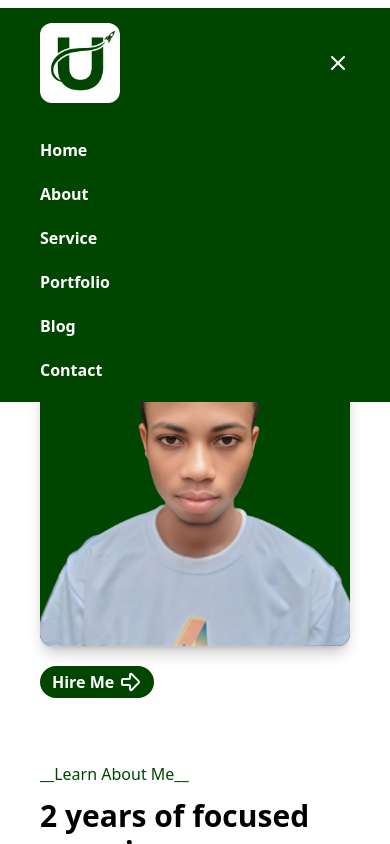
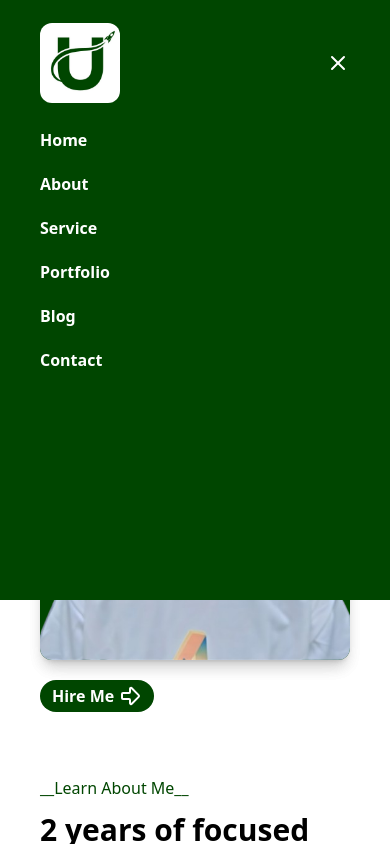
Before and after one commit to Usamagrowth/my-portfolio, a React (Vite) app: page / in a window 390 px wide. Both pictures are taken after a click on the element 338 px from the left and 63 px from the top of the page. Shown: the top 844 px of the page. Built offline with nearby package versions, Linux system fonts and the light colour scheme.

Commit message:
MobileNav

```diff
--- a/src/Components/Hero.jsx
+++ b/src/Components/Hero.jsx
@@ -3,7 +3,7 @@ import Awriter from "./Awriter";
 const Hero = () => {
 
   return (
-    <div className="flex pb-16 pt-36 px-10 flex-col gap-5">
+    <div className="flex pb-16 pt-12 px-10 flex-col gap-5">
     <span>
     <div className="lg:flex lg:space-x-96 lg:gap-x-48  items-center">
     <div>
--- a/src/Components/Navbar.jsx
+++ b/src/Components/Navbar.jsx
@@ -10,12 +10,12 @@ const mobileNav = () => {
 }
 
   return (
-    <div id="home" className="px-10  bg-[#004600] w-[100%] fixed" >
+    <div id="home" className="px-10 bg-[#004600] w-[100%] " >
      <nav className="flex justify-between h-[110px] items-center ">
-     <div className="w-[80px] h-[80px]">
+     <div className="w-[80px] h-[80px] z-[200]">
         <img className="w-[100%] h-[100%] rounded-xl" src="favicon.jpg" alt="Best Web Designer and Development, Digital Marketing, Front End Developer, SEO Experts, Leads Generation, Logo and Flyers Designs in Ibadan Nigerial" />
       </div>
-      <div onClick={mobileNav} className="lg:hidden cursor-pointer">
+      <div onClick={mobileNav} className="lg:hidden z-[200] cursor-pointer">
        {mobile  ?
       <X  className="text-white" /> :
       <Menu className="text-white" />}
@@ -32,10 +32,10 @@ const mobileNav = () => {
       </div>
      </nav>
 
-     { mobile &&
+     {mobile &&
      <aside>
-     <div className="lg:hidden py-5 flex ">
-      <ul className="flex flex-col gap-5 ">
+     <div className="lg:hidden bg-[#004600] flex w-full h-[600px] fixed inset-0 z-50">
+      <ul className="flex flex-col gap-5 pt-32 px-10 ">
          <a onClick={()=> setMobile(false)} href="#home"> <li className="cursor-pointer text-l font-semibold  text-white hover:text-gray-400">Home</li></a>
           <a onClick={()=> setMobile(false)} href="#about"> <li className="cursor-pointer text-l font-semibold  text-white hover:text-gray-400">About</li></a>
          <a onClick={mobileNav} href="#service"> <li className="cursor-pointer text-l font-semibold  text-white hover:text-gray-400">Service</li></a>
```
